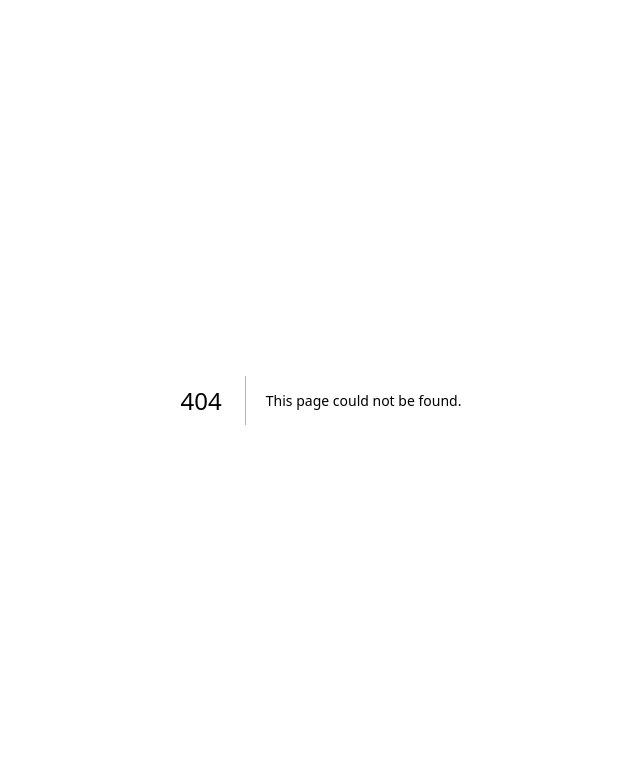
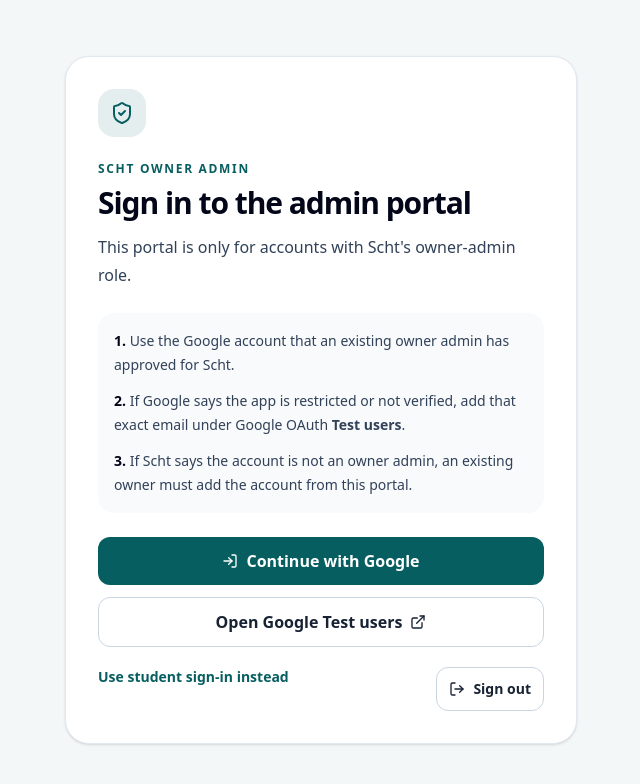
Before and after one commit to Koala3353/scht, a Next.js app: page /admin/sign-in in a window 1280 px wide. Before the commit this address had no page. Shown: the top 784 px of the page, without its empty margins (319-959 px from the left). Built offline with nearby package versions, Linux system fonts and the light colour scheme.

Commit message:
fix: add a clear admin sign-in path

```diff
--- a/app/(admin)/admin/page.tsx
+++ b/app/(admin)/admin/page.tsx
@@ -7,7 +7,10 @@
 import { createClient } from "@/lib/supabase/server";
 
 export default async function AdminPage() {
-  await requireOwnerAdmin();
+  await requireOwnerAdmin({
+    unauthenticatedRedirect: "/admin/sign-in?error=sign-in-required",
+    unauthorizedRedirect: "/admin/sign-in?error=not-owner",
+  });
   const supabase = await createClient();
   const [
     { count: activeUsers },
--- /dev/null
+++ b/app/(admin)/admin/sign-in/page.tsx
@@ -0,0 +1,17 @@
+import { AdminSignIn } from "@/components/auth/admin-sign-in";
+import { googleAudienceUrl } from "@/lib/admin/google-auth";
+
+export default async function AdminSignInPage({
+  searchParams,
+}: {
+  searchParams: Promise<{ error?: string }>;
+}) {
+  const { error } = await searchParams;
+
+  return (
+    <AdminSignIn
+      error={error}
+      googleAudienceUrl={googleAudienceUrl(process.env.GOOGLE_CLOUD_PROJECT_ID)}
+    />
+  );
+}
--- a/app/auth/callback/route.ts
+++ b/app/auth/callback/route.ts
@@ -12,19 +12,29 @@
 
 export async function GET(request: NextRequest) {
   const isGoogleIntegration = request.nextUrl.searchParams.get("integration") === "google" || request.cookies.get(pendingCookie)?.value === "1";
+  const isAdminPortalSignIn = request.nextUrl.searchParams.get("next") === "/admin";
+  const authFailurePath = (reason: string) => {
+    if (isGoogleIntegration) return "/settings?integration=google-error";
+    if (isAdminPortalSignIn) return `/admin/sign-in?error=${reason}`;
+    return `/?error=${reason}`;
+  };
+  const providerError = request.nextUrl.searchParams.get("error");
+  if (providerError) {
+    return redirectTo(request, authFailurePath("google-access-denied"), isGoogleIntegration);
+  }
   const code = request.nextUrl.searchParams.get('code');
-  if (!code) return redirectTo(request, isGoogleIntegration ? '/settings?integration=google-error' : '/?error=missing-auth-code', isGoogleIntegration);
+  if (!code) return redirectTo(request, authFailurePath('missing-auth-code'), isGoogleIntegration);
 
   const supabase = await createClient();
   const { data: authData, error: exchangeError } = await supabase.auth.exchangeCodeForSession(code);
-  if (exchangeError) return redirectTo(request, isGoogleIntegration ? '/settings?integration=google-error' : '/?error=authentication-failed', isGoogleIntegration);
+  if (exchangeError) return redirectTo(request, authFailurePath('authentication-failed'), isGoogleIntegration);
 
   const user = authData.user;
   const session = authData.session;
-  if (!user) return redirectTo(request, isGoogleIntegration ? '/settings?integration=google-error' : '/?error=authentication-failed', isGoogleIntegration);
+  if (!user) return redirectTo(request, authFailurePath('authentication-failed'), isGoogleIntegration);
 
   const { data: accepted, error: inviteError } = await supabase.rpc('accept_invite_for_current_user');
-  if (inviteError) return redirectTo(request, isGoogleIntegration ? '/settings?integration=google-error' : '/?error=invite-required', isGoogleIntegration);
+  if (inviteError) return redirectTo(request, authFailurePath('invite-required'), isGoogleIntegration);
 
   const { data: profile, error: profileError } = await supabase
     .from('profiles')
@@ -33,7 +43,7 @@
     .maybeSingle();
   if (profileError || !profile) {
     await supabase.auth.signOut();
-    return redirectTo(request, isGoogleIntegration ? '/settings?integration=google-error' : '/?error=invite-required', isGoogleIntegration);
+    return redirectTo(request, authFailurePath('invite-required'), isGoogleIntegration);
   }
 
   if (profile.role !== 'owner_admin' && !accepted) {
@@ -48,7 +58,7 @@
 
     if (inviteLookupError || invite?.accepted_by !== user.id || !invite.accepted_at) {
       await supabase.auth.signOut();
-      return redirectTo(request, isGoogleIntegration ? '/settings?integration=google-error' : '/?error=invite-required', isGoogleIntegration);
+      return redirectTo(request, authFailurePath('invite-required'), isGoogleIntegration);
     }
   }
 
@@ -73,5 +83,12 @@
     return redirectTo(request, saveError ? '/settings?integration=google-error' : '/settings?integration=google-connected', true);
   }
 
+  if (isAdminPortalSignIn) {
+    if (profile.role !== 'owner_admin') {
+      return redirectTo(request, '/admin/sign-in?error=not-owner');
+    }
+    return redirectTo(request, '/admin');
+  }
+
   return redirectTo(request, profile.onboarding_completed_at ? '/today' : '/onboarding');
 }
--- /dev/null
+++ b/components/auth/admin-sign-in.tsx
@@ -0,0 +1,110 @@
+"use client";
+
+import { ExternalLink, LogIn, ShieldCheck } from "lucide-react";
+import Link from "next/link";
+import { useState } from "react";
+
+import { createClient } from "../../lib/supabase/client";
+import { SignOutButton } from "./sign-out-button";
+
+type AdminSignInProps = {
+  error?: string;
+  googleAudienceUrl: string;
+};
+
+const errorMessages: Record<string, string> = {
+  "sign-in-required": "Sign in with the owner-admin account to open this portal.",
+  "google-access-denied":
+    "Google rejected this account before Scht could sign you in. If the Google OAuth app is still in testing, add this exact email address to its Test users first.",
+  "not-owner":
+    "This account signed in successfully, but it is not approved as an owner admin for Scht.",
+  "invite-required":
+    "This account does not have access to the Scht workspace yet. Ask an existing owner admin to add it first.",
+  "authentication-failed": "The sign-in exchange did not finish. Please try again.",
+  "missing-auth-code": "Google did not return a sign-in code. Please try again.",
+};
+
+function adminCallbackUrl() {
+  return `${window.location.origin}/auth/callback?next=/admin`;
+}
+
+export function AdminSignIn({ error, googleAudienceUrl }: AdminSignInProps) {
+  const [isSubmitting, setIsSubmitting] = useState(false);
+  const [message, setMessage] = useState("");
+  const errorMessage = error ? errorMessages[error] : "";
+
+  async function signInWithGoogle() {
+    setIsSubmitting(true);
+    setMessage("");
+    const { data, error: signInError } = await createClient().auth.signInWithOAuth({
+      provider: "google",
+      options: { redirectTo: adminCallbackUrl() },
+    });
+    if (signInError || !data.url) {
+      setMessage(signInError?.message ?? "Google sign-in could not start.");
+      setIsSubmitting(false);
+      return;
+    }
+    window.location.assign(data.url);
+  }
+
+  return (
+    <main className="mx-auto flex min-h-dvh max-w-xl items-center p-4 sm:p-8">
+      <section className="w-full rounded-3xl border border-slate-200 bg-white p-6 shadow-sm sm:p-8">
+        <div className="flex size-12 items-center justify-center rounded-2xl bg-teal/10 text-teal">
+          <ShieldCheck aria-hidden="true" className="size-6" />
+        </div>
+        <p className="mt-6 text-xs font-extrabold tracking-[.14em] text-teal">
+          SCHT OWNER ADMIN
+        </p>
+        <h1 className="mt-2 text-3xl font-black tracking-[-0.035em] text-slate-950">
+          Sign in to the admin portal
+        </h1>
+        <p className="mt-3 leading-7 text-slate-700">
+          This portal is only for accounts with Scht&apos;s owner-admin role.
+        </p>
+
+        {errorMessage ? (
+          <p className="mt-5 rounded-xl border border-amber-200 bg-amber-50 px-4 py-3 text-sm font-semibold leading-6 text-amber-950" role="alert">
+            {errorMessage}
+          </p>
+        ) : null}
+
+        <ol className="mt-6 space-y-3 rounded-2xl bg-slate-50 p-4 text-sm leading-6 text-slate-700">
+          <li><span className="font-black text-slate-950">1.</span> Use the Google account that an existing owner admin has approved for Scht.</li>
+          <li><span className="font-black text-slate-950">2.</span> If Google says the app is restricted or not verified, add that exact email under Google OAuth <strong>Test users</strong>.</li>
+          <li><span className="font-black text-slate-950">3.</span> If Scht says the account is not an owner admin, an existing owner must add the account from this portal.</li>
+        </ol>
+
+        <div className="mt-6 space-y-3">
+          <button
+            className="inline-flex min-h-11 w-full items-center justify-center gap-2 rounded-xl bg-teal px-5 py-3 font-bold text-white hover:bg-teal/90 disabled:cursor-not-allowed disabled:opacity-60"
+            disabled={isSubmitting}
+            onClick={() => void signInWithGoogle()}
+            type="button"
+          >
+            <LogIn aria-hidden="true" className="size-4" />
+            {isSubmitting ? "Opening Google…" : "Continue with Google"}
+          </button>
+          <a
+            className="inline-flex min-h-11 w-full items-center justify-center gap-2 rounded-xl border border-slate-300 bg-white px-5 py-3 font-bold text-ink hover:border-teal hover:bg-[#e6f2f0] hover:text-teal"
+            href={googleAudienceUrl}
+            rel="noreferrer"
+            target="_blank"
+          >
+            Open Google Test users
+            <ExternalLink aria-hidden="true" className="size-4" />
+          </a>
+          <div className="flex flex-wrap items-center justify-between gap-3 pt-2">
+            <Link className="text-sm font-bold text-teal hover:underline" href="/">
+              Use student sign-in instead
+            </Link>
+            <SignOutButton />
+          </div>
+        </div>
+
+        {message ? <p className="mt-4 text-sm font-semibold text-red-700" role="alert">{message}</p> : null}
+      </section>
+    </main>
+  );
+}
--- a/lib/auth/guards.ts
+++ b/lib/auth/guards.ts
@@ -9,7 +9,14 @@
   role: UserRole;
 }
 
-export async function requireUser(): Promise<AuthenticatedUser> {
+interface AuthRedirectOptions {
+  unauthenticatedRedirect?: string;
+  unauthorizedRedirect?: string;
+}
+
+export async function requireUser(
+  options: AuthRedirectOptions = {},
+): Promise<AuthenticatedUser> {
   const supabase = await createClient();
   const {
     data: { user },
@@ -17,7 +24,7 @@
   } = await supabase.auth.getUser();
 
   if (userError || !user) {
-    redirect('/');
+    redirect(options.unauthenticatedRedirect ?? '/');
   }
 
   const { data: profile, error: profileError } = await supabase
@@ -28,16 +35,20 @@
 
   const role = profile?.role;
   if (profileError || (role !== 'member' && role !== 'owner_admin')) {
+    if (options.unauthorizedRedirect) redirect(options.unauthorizedRedirect);
     forbidden();
   }
 
   return { id: user.id, role };
 }
 
-export async function requireOwnerAdmin(): Promise<AuthenticatedUser> {
-  const user = await requireUser();
+export async function requireOwnerAdmin(
+  options: AuthRedirectOptions = {},
+): Promise<AuthenticatedUser> {
+  const user = await requireUser(options);
 
   if (user.role !== 'owner_admin') {
+    if (options.unauthorizedRedirect) redirect(options.unauthorizedRedirect);
     forbidden();
   }
 
```
Also changed, not shown: 2 other files (tests, documents, lock files or other folders).
